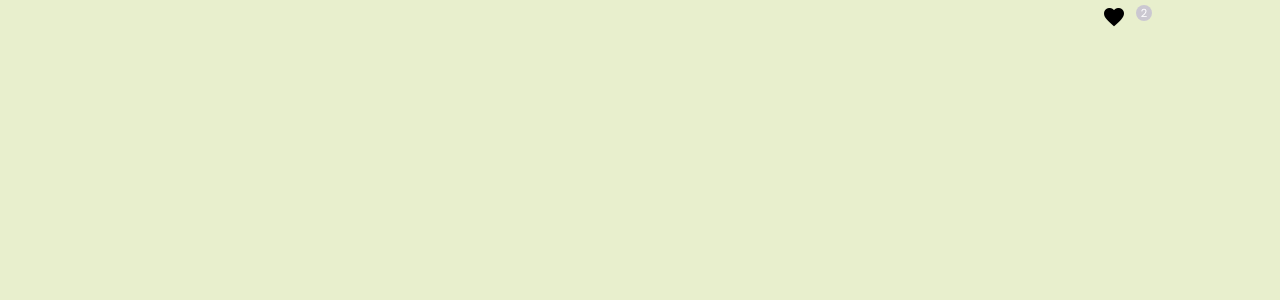
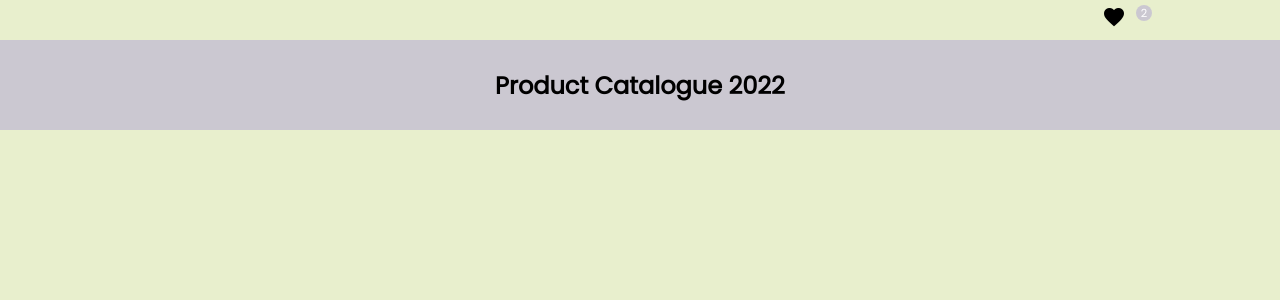
Before and after one commit to billzberry/carra-take-home, a Next.js app: page / in a window 1280 px wide. Shown: the top 300 px of the page. Built offline with nearby package versions, Linux system fonts and the light colour scheme.

Commit message:
Added Breadcrumb component to setup

```diff
--- /dev/null
+++ b/components/Breadcrumb.tsx
@@ -0,0 +1,14 @@
+import styles from '../styles/Breadcrumb.module.css'
+
+
+const Breadcrumb = () => {
+    return (
+        <>
+            <div className={styles.breadcrumb}>
+                <h2>Product Catalogue 2022</h2>
+            </div>
+        </>
+    )
+}
+
+export default Breadcrumb
--- a/pages/index.tsx
+++ b/pages/index.tsx
@@ -1,10 +1,12 @@
 import type { NextPage } from 'next'
+import Breadcrumb from '../components/Breadcrumb'
 import Header from '../components/Header'
 
 const Home: NextPage = () => {
   return (
     <>
       <Header />
+      <Breadcrumb />
     </>
   )
 }
--- /dev/null
+++ b/styles/Breadcrumb.module.css
@@ -0,0 +1,15 @@
+
+
+.breadcrumb {
+    width: 100%;
+    height: 90px;
+    background-color: #cbc8d1;
+    color: black;
+    display: grid;
+    grid-template-columns: 1fr;
+}
+
+.breadcrumb h2 {
+    justify-self: center;
+    align-self: center;
+}
```
